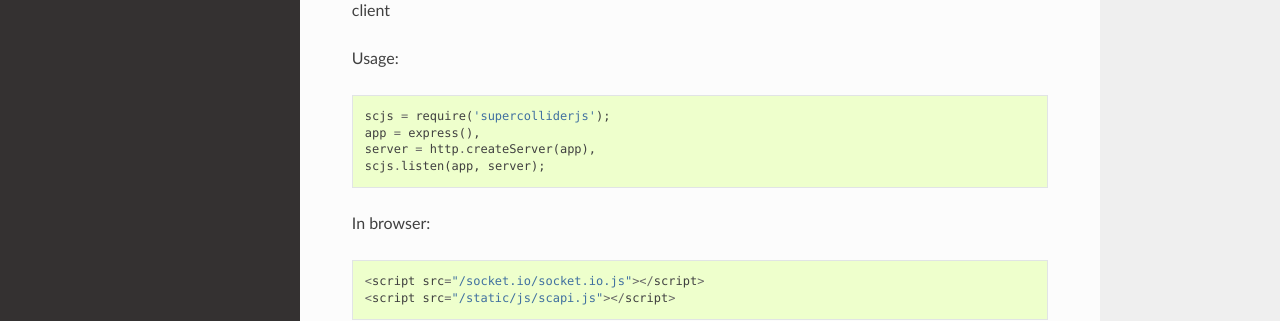
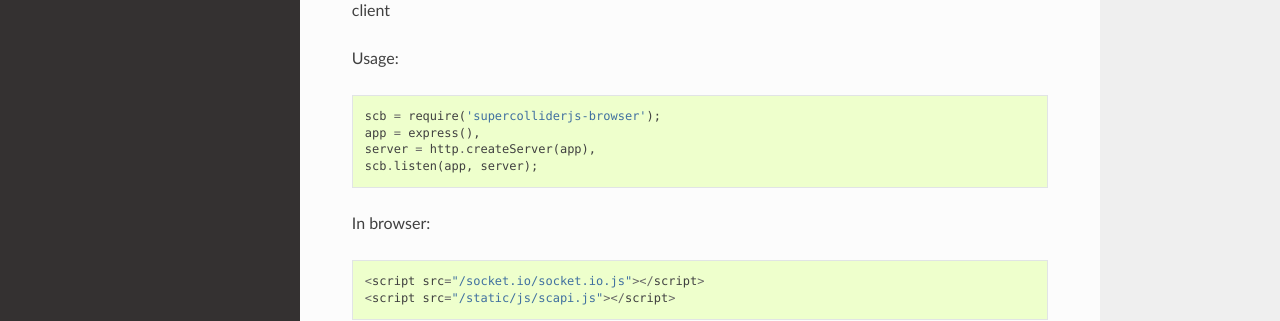
Before and after one commit to crucialfelix/supercolliderjs-browser, a Sphinx documentation site: the page built from docs/bridge.rst, in a window 1280 px wide and 1256 px high. Shown: the part 425-746 px from the top of the window. Built offline with Sphinx 7.4.7 and the Read the Docs theme 2.0.0, drawn with Linux system fonts in a browser that asks for light colours.

Commit message:
minor docs update

```diff
--- a/docs/bridge.rst
+++ b/docs/bridge.rst
@@ -17,10 +17,10 @@
 
 Usage::
 
-    scjs = require('supercolliderjs');
+    scb = require('supercolliderjs-browser');
     app = express(),
     server = http.createServer(app),
-    scjs.listen(app, server);
+    scb.listen(app, server);
 
 In browser::
 
```
Also changed, not shown: README.md (+3 -0 lines).
